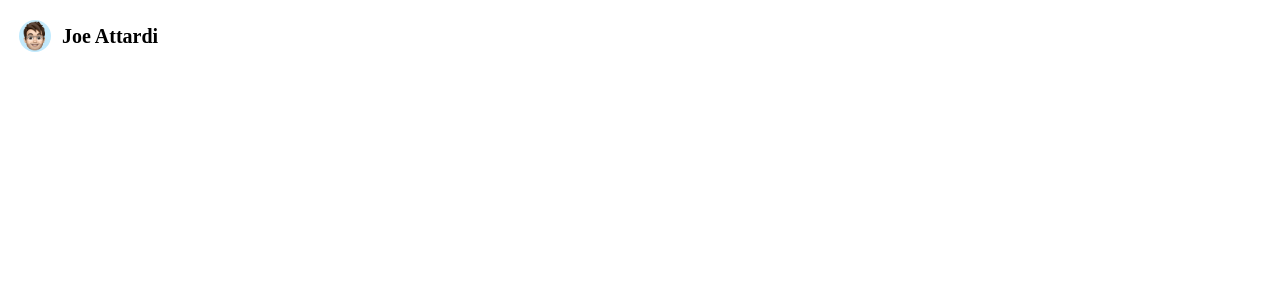
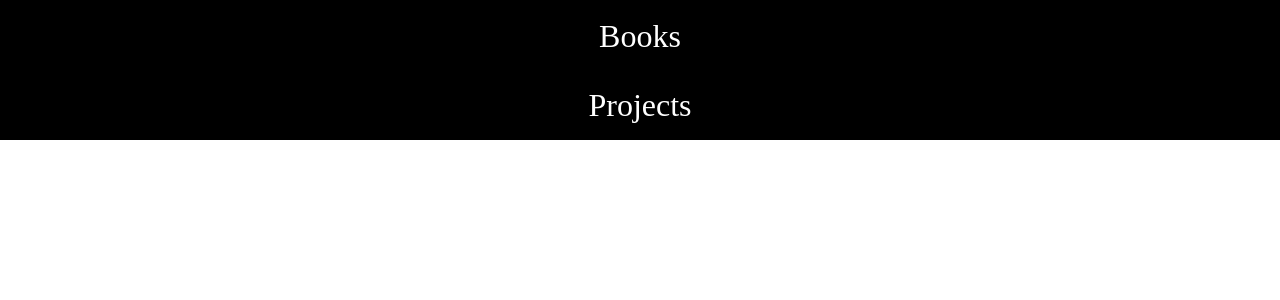
Before and after one commit to joeattardi/joeattardi.codes, a Next.js app: page / in a window 1280 px wide. Both pictures are taken after a click on the button 1244 px from the left and 36 px from the top of the page. Shown: the top 300 px of the page. Built offline with nearby package versions, Linux system fonts and the light colour scheme.

Commit message:
Add menu

```diff
--- a/components/HeaderMenu.js
+++ b/components/HeaderMenu.js
@@ -1,4 +1,5 @@
 import { useState } from 'react';
+import Link from 'next/link';
 
 import classNames from 'classnames';
 
@@ -11,16 +12,30 @@ export default function HeaderMenu() {
     setOpen(!isOpen);
   }
 
+  const buttonClasses = classNames({
+    [styles.trigger]: true,
+    [styles.open]: isOpen
+  });
+
   const menuClasses = classNames({
     [styles.menu]: true,
     [styles.open]: isOpen
   });
 
   return (
-    <button className={menuClasses} onClick={toggleMenu}>
-      <span className={styles.inner}></span>
-      <span className={styles.inner}></span>
-      <span className={styles.inner}></span>
-    </button>
-  )
+    <>
+      <button className={buttonClasses} onClick={toggleMenu}>
+        <span className={styles.inner}></span>
+        <span className={styles.inner}></span>
+        <span className={styles.inner}></span>
+      </button>
+      <nav className={menuClasses}>
+        <ul>
+          <li><Link href="/blog"><a>Blog</a></Link></li>
+          <li><Link href="/books"><a>Books</a></Link></li>
+          <li><Link href="/projects"><a>Projects</a></Link></li>
+        </ul>
+      </nav>
+    </>
+  );
 }
--- a/components/HeaderMenu.module.css
+++ b/components/HeaderMenu.module.css
@@ -1,4 +1,4 @@
-.menu {
+.trigger {
   --transition-time: 125ms;
   width: 30px;
   height: 30px;
@@ -16,11 +16,11 @@
   position: relative;
 }
 
-.menu:active {
+.trigger:active {
   background: rgba(255, 255, 255, 0.25);
 }
 
-.menu .inner {
+.trigger .inner {
   display: block;
   width: 30px;
   background: #ffffff;
@@ -33,30 +33,73 @@
   position: relative;
 }
 
-.menu .inner:nth-child(2) {
+.trigger .inner:nth-child(2) {
   transition-property: opacity;
   transition-duration: var(--transition-time);
   transition-delay: 0ms;
 }
 
-.menu.open .inner:nth-child(2) {
+.trigger.open .inner:nth-child(2) {
   opacity: 0;
 }
 
-.menu.open .inner:first-child {
+.trigger.open .inner:first-child {
   top: 10px;
   transform: rotate(45deg);
   transition-property: top, transform;
 }
 
-.menu.open .inner:last-child {
+.trigger.open .inner:last-child {
   top: -10px;
   transform: rotate(-45deg);
   transition-property: top, transform;
 }
 
+.menu {
+  background: #000000;
+  position: absolute;
+  top: var(--header-height);
+  left: 0;
+  width: 100%;
+  height: calc(100vh - var(--header-height));
+  pointer-events: none;
+  transform: translateY(-1rem);
+  opacity: 0;
+  transition: all 250ms ease-in-out;
+}
+
+.menu.open {
+  transform: translateX(0);
+  opacity: 1;
+  pointer-events: all;
+}
+
+.menu ul {
+  padding: 0;
+  margin: 0;
+}
+
+.menu ul li {
+  list-style-type: none;
+  display: flex;
+  flex-direction: column;
+}
+
+.menu ul li a {
+  color: #ffffff;
+  text-align: center;
+  padding: 1rem;
+  font-size: 2rem;
+  text-decoration: none;
+  transition: background 150ms;
+}
+
+.menu ul li a:active {
+  background: rgba(255, 255, 255, 0.2);
+}
+
 @media (prefers-reduced-motion: reduce) {
-  .menu .inner {
+  .trigger .inner {
     transition: none;
   }
 }
```
